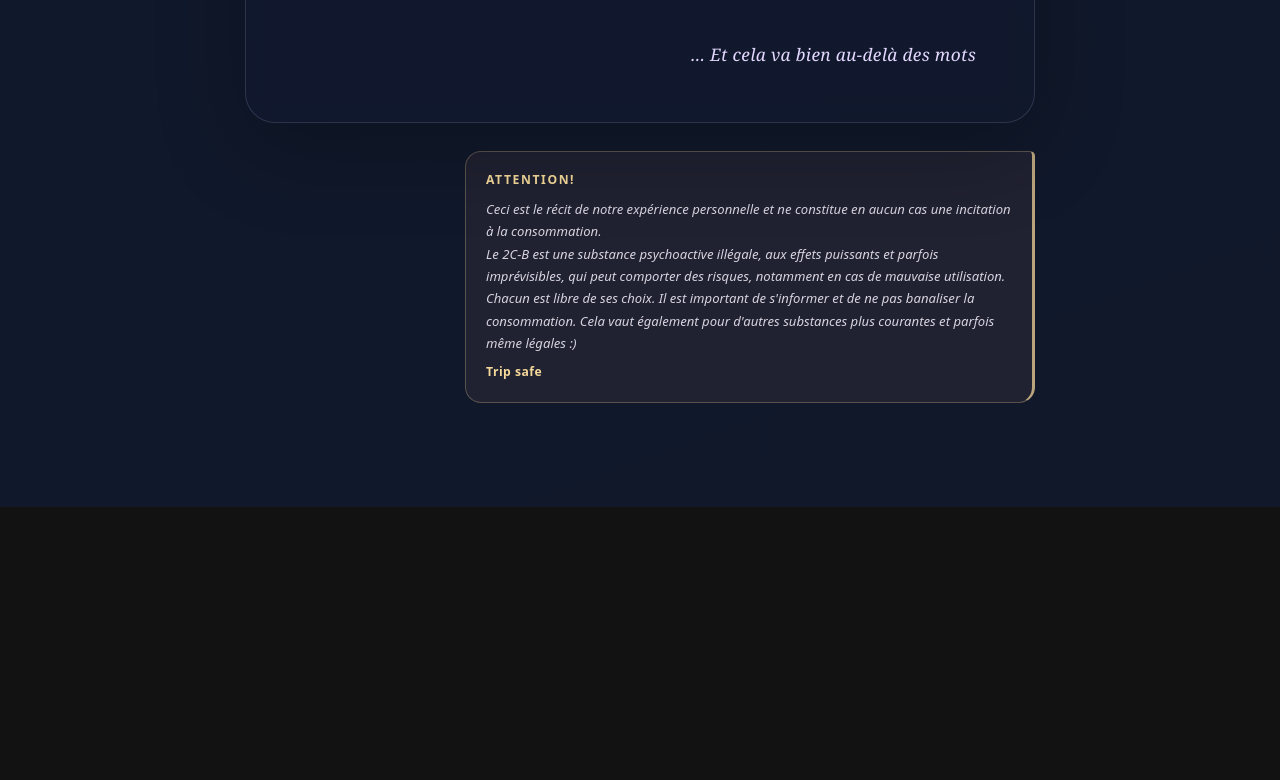
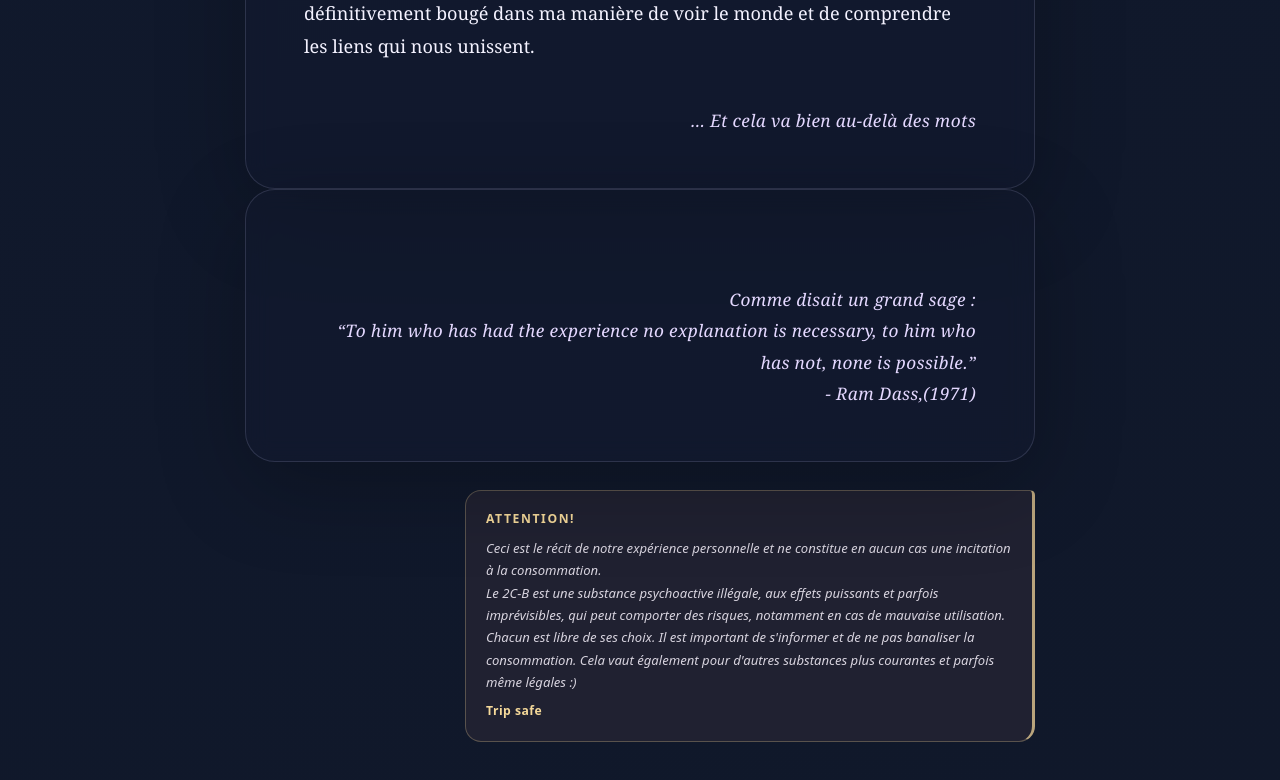
Before and after one commit to alixxnm/trip_report, a plain HTML site: page index.html in a window 1280 px wide. Shown: the part 7725-8505 px from the top of the page. Before the commit the page ends 8232 px from the top, so only its background shows below. Drawn offline with Linux system fonts and the light colour scheme.

Commit message:
Update index.html

```diff
--- a/index.html
+++ b/index.html
@@ -358,10 +358,19 @@
         <p>Nous venons de découvrir une molécule incroyable, qui nous a certainement fait vivre l'une des expériences les plus marquantes de notre vie, et nous en sommes pleinement conscients.<br>
         Nos vies vont souvent à mille à l'heure, rythmées par les heures passées à réfléchir aux propriétés géométriques variationnelles, à me tordre le cerveau sur des équations aux dérivées partielles, mais aussi par nos projets respectifs et notre passion commune pour la montagne.<br>
         Cette nuit, nous avons simplement pris le temps de nous laisser porter. De lâcher prise et de découvrir ce qui se passe lorsqu'on cesse, pour quelques heures, de vouloir tout maîtriser.<br>
+        Je crois que pouvoir s'accorder ce genre de parenthèse est finalement l'un des plus beaux luxes que l'on puisse s'offrir.<br>
         Et finalement, peut-être que c'est aussi ça, vivre : s'autoriser à explorer des endroits inattendus, y compris en soi-même.<br>
         Je ne sais toujours pas exactement ce qui s'est passé, mais quelque chose a définitivement bougé dans ma manière de voir le monde et de comprendre les liens qui nous unissent.</p>
 
         <p class="closing">... Et cela va bien au-delà des mots</p>
+      </article>
+      </main>
+
+      <main>
+      <article class="story">
+      <p class="closing">Comme disait un grand sage :<br>
+      “To him who has had the experience no explanation is necessary, to him who has not, none is possible.”<br>
+      - Ram Dass,(1971)</p>
       </article>
     </main>
 
```
